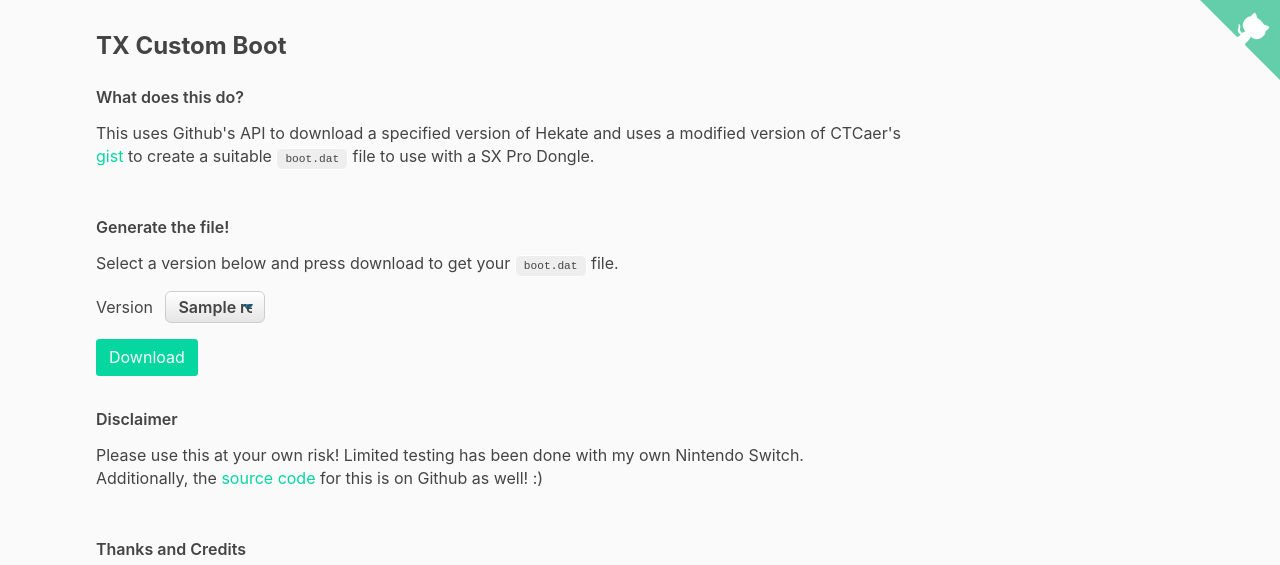
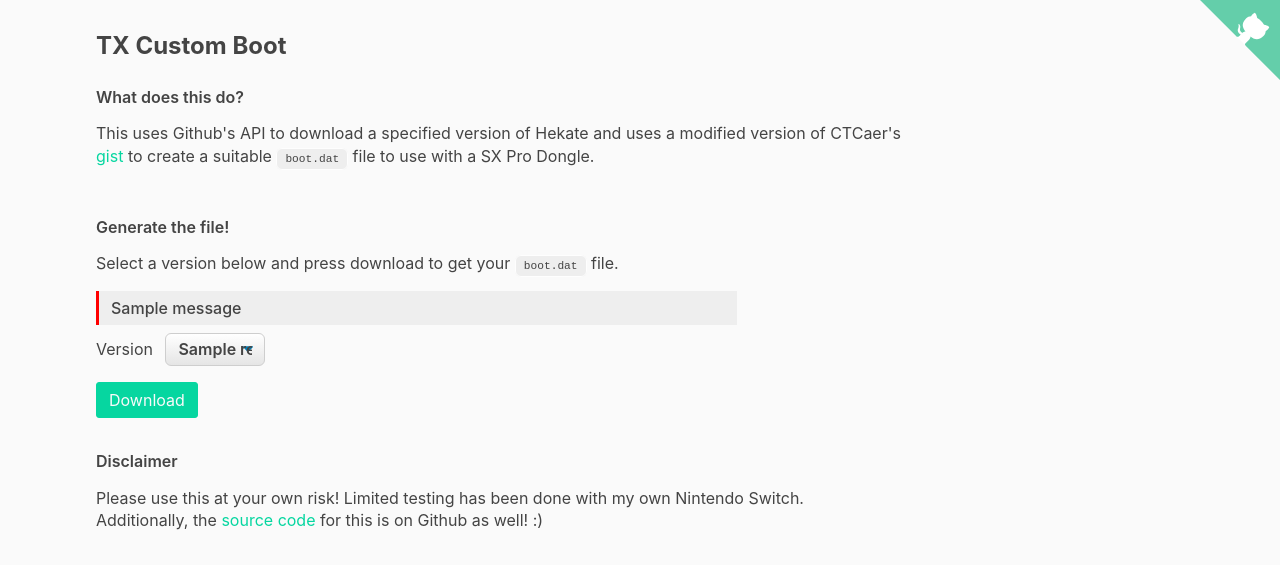
Before and after one commit to cocoastorm/web_tx_custom_boot, a Flask app: template www/templates/index.html in a window 1280 px wide; the page is wider, and only the part inside the window is pictured. Shown: the top 565 px of that part. Run offline with Flask 2, Linux system fonts and the light colour scheme; the template is opened without the code that fills it: most values are stand-ins (such as "Sample title", 1, 10 or a date in 2020); one stand-in notice (Sample message) is shown.

Commit message:
feat: add flash message on failure

```diff
--- a/www/static/style.css
+++ b/www/static/style.css
@@ -1,4 +1,4 @@
-/* System Fonts as used by Medium and WordPress */
+/* System Fonts */
 body {
   background: #fafafa;
   font-family: -apple-system,BlinkMacSystemFont,"Segoe UI",Roboto,Oxygen-Sans,Ubuntu,Cantarell,"Helvetica Neue",sans-serif;
@@ -37,6 +37,29 @@
   line-height: 1.4;
 
   margin: 1rem 0;
+}
+
+.error {
+  background-color: #eee;
+  border-left: 3px solid red;
+  max-width: 50%;
+  padding: 8px 12px;
+  margin-bottom: .5rem;
+}
+
+.error ul {
+  list-style: none;
+  padding: 0;
+  margin: 0;
+}
+
+.error__message {
+  font-weight: 500;
+  margin-bottom: .5rem;
+}
+
+.error__message:first-child {
+  margin-bottom: 0;
 }
 
 .code {
--- a/www/templates/index.html
+++ b/www/templates/index.html
@@ -41,6 +41,18 @@
           <p class="text">
             Select a version below and press download to get your <span class="code">boot.dat</span> file.
           </p>
+
+          {% with messages = get_flashed_messages() %}
+            {% if messages %}
+              <div class="error">
+                <ul>
+                {% for message in messages %}
+                  <li class="error__message">{{ message }}</li>
+                {% endfor %}
+                </ul>
+              </div>
+            {% endif %}
+          {% endwith %}
         </header>
 
         <form method="GET" action="/download">
--- a/www/tx_custom_boot_web.py
+++ b/www/tx_custom_boot_web.py
@@ -8,6 +8,7 @@
 def index():
   h = hekate.GithubHekate()
   releases = h.list_named_hekate_releases()
+
   return flask.render_template('index.html', releases=releases)
 
 @app.route('/download')
@@ -17,10 +18,15 @@
   if version is None:
     return flask.abort(404)
 
-  r_id = int(version)
-  boot_file = CachedBuilder().get(r_id)
+  try:
+    r_id = int(version)
+    boot_file = CachedBuilder().get(r_id)
 
-  if boot_file:
-    return flask.send_file(str(boot_file), as_attachment=True, attachment_filename="boot.dat")
-  else:
-    return flask.abort(404)
+    if boot_file:
+      return flask.send_file(str(boot_file), as_attachment=True, attachment_filename="boot.dat")
+    else:
+      flask.flash('Uh oh! Selected version was not found!')
+      return flask.redirect(flask.url_for('index'))
+  except:
+    flask.flash('Uh oh! An unexpected error occurred!')
+    return flask.redirect(flask.url_for('index'))
```
